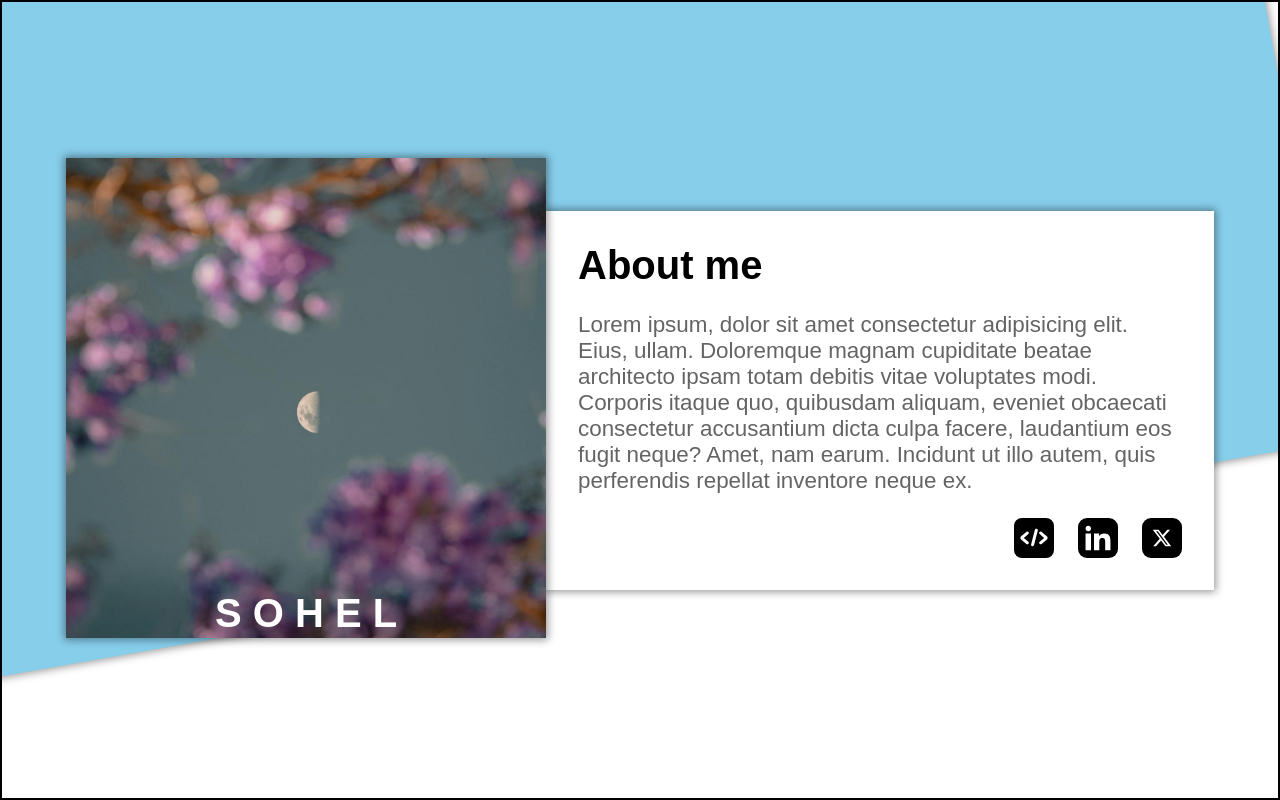
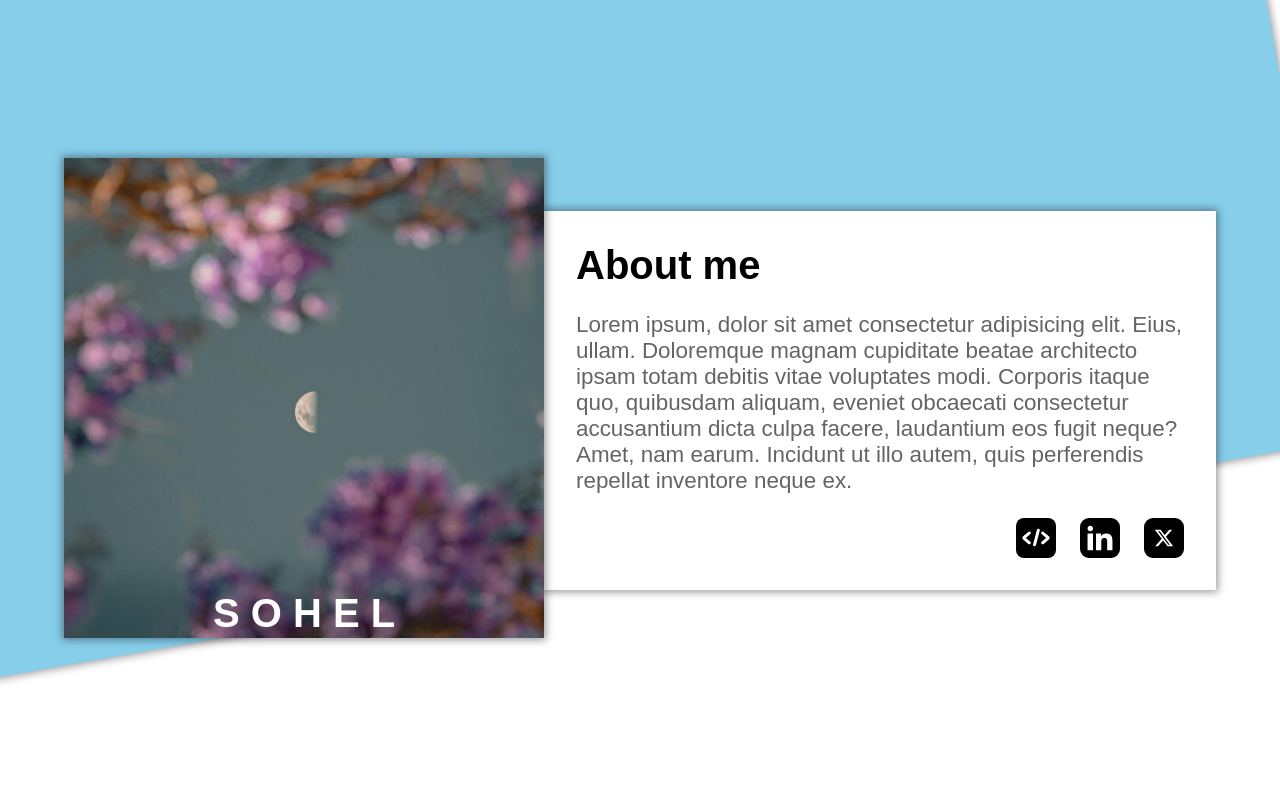
Before and after one commit to 5OH3L/homepage, a website built with webpack: page src/templates/template.html in a window 1280 px wide. Shown: the top 800 px of the page. Built offline with nearby package versions, Linux system fonts and the light colour scheme.

Commit message:
remove: helper borders

```diff
--- a/src/styles/style.css
+++ b/src/styles/style.css
@@ -17,9 +17,6 @@ body {
   justify-content: stretch;
   align-items: stretch;
   font-family: Arial, Helvetica, sans-serif;
-}
-#container > * {
-  border: 2px solid black;
 }
 header,
 main,
```
